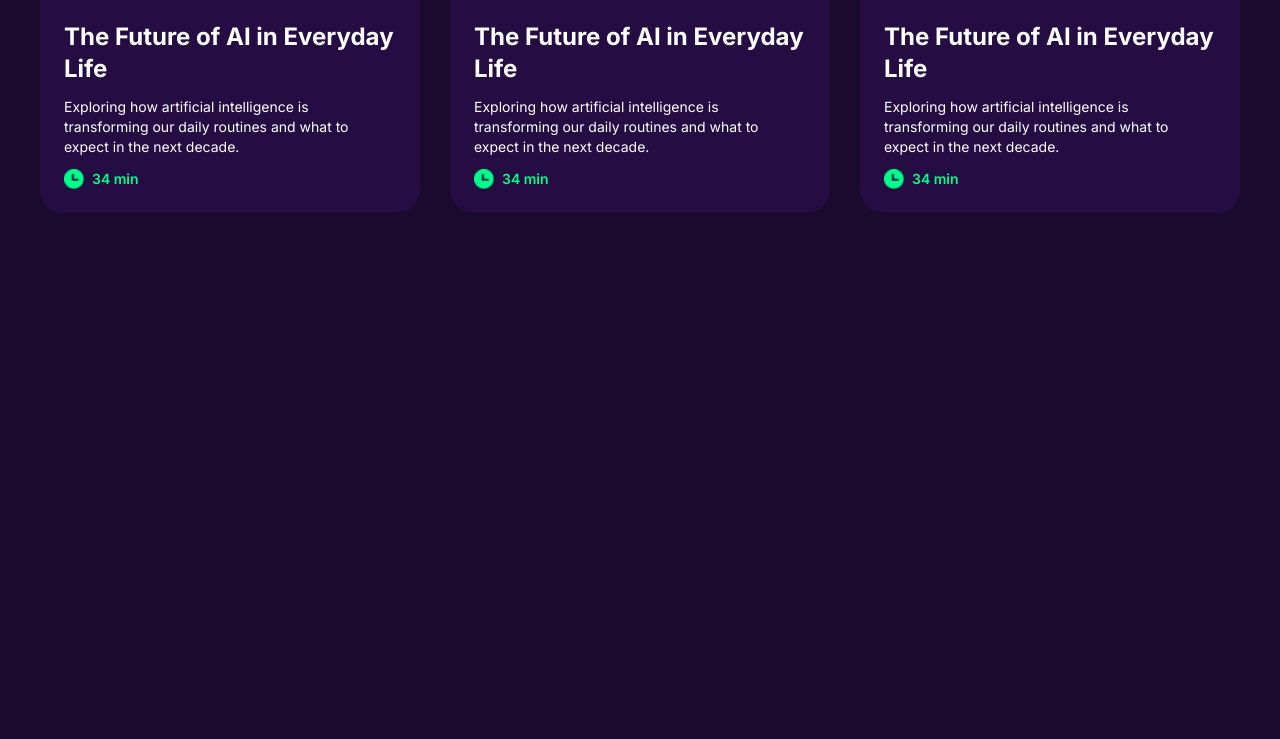
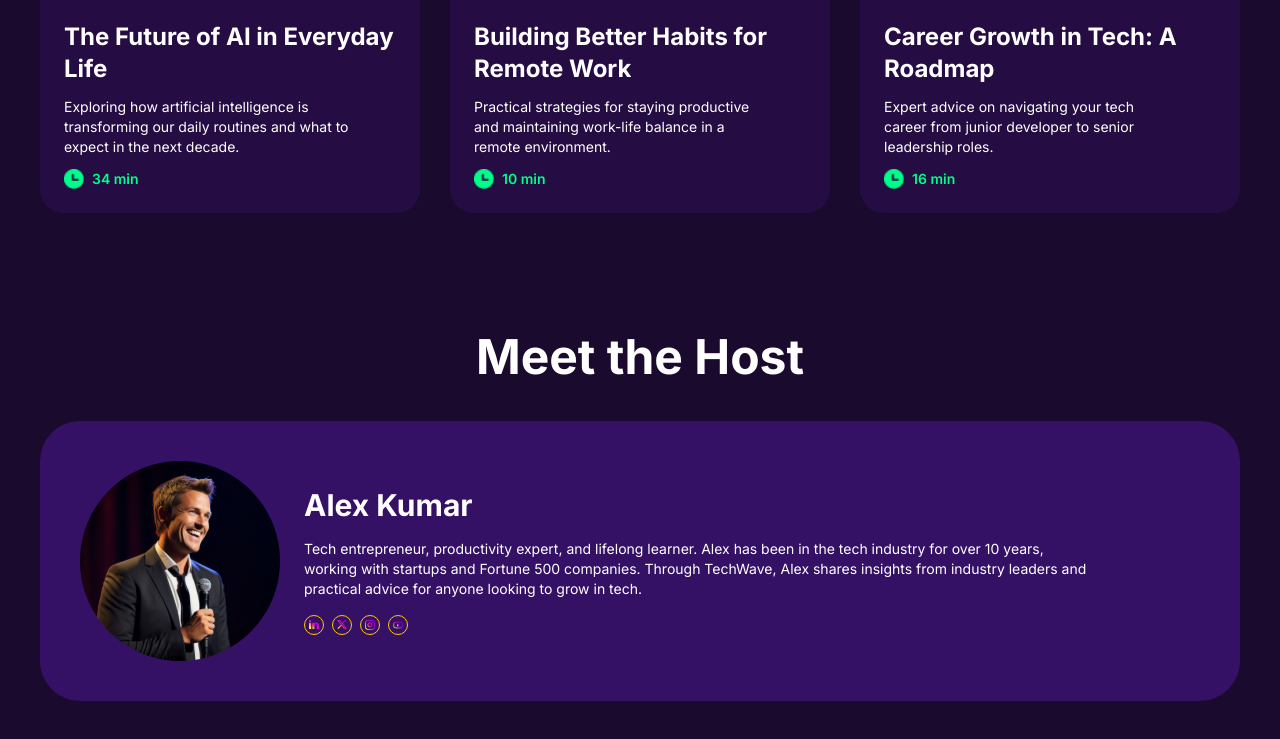
Before and after one commit to saiful2682070/assignment_02, a plain HTML site: page index.html in a window 1280 px wide. Shown: the part 3645-4384 px from the top of the page. Before the commit the page ends 3978 px from the top, so only its background shows below. Drawn offline with nearby package versions, Linux system fonts and the light colour scheme.

Commit message:
Added meet section

```diff
--- a/index.html
+++ b/index.html
@@ -179,13 +179,13 @@
                             allow="accelerometer; autoplay; clipboard-write; encrypted-media; gyroscope; picture-in-picture; web-share"
                             referrerpolicy="strict-origin-when-cross-origin" allowfullscreen></iframe>
                         <div class="p-6 m-0">
-                            <h4 class="mb-3 text-white font-bold text-2xl">The Future of AI in Everyday Life</h4>
-                            <p class="mb-3 font-normal text-sm text-white">Exploring how artificial intelligence is <br>
-                                transforming our daily routines and what to <br>
-                                expect in the next decade.</p>
+                            <h4 class="mb-3 text-white font-bold text-2xl">Building Better Habits for Remote Work</h4>
+                            <p class="mb-3 font-normal text-sm text-white">Practical strategies for staying productive
+                                <br> and maintaining work-life balance in a <br> remote environment.
+                            </p>
                             <div class="flex gap-2">
                                 <img class="w-5 h-5" src="assets/clock.png" alt="">
-                                <p class="text-[#00FF88] text-sm font-semibold">34 min</p>
+                                <p class="text-[#00FF88] text-sm font-semibold">10 min</p>
                             </div>
                         </div>
                     </div>
@@ -199,13 +199,12 @@
                             allow="accelerometer; autoplay; clipboard-write; encrypted-media; gyroscope; picture-in-picture; web-share"
                             referrerpolicy="strict-origin-when-cross-origin" allowfullscreen></iframe>
                         <div class="p-6 m-0">
-                            <h4 class="mb-3 text-white font-bold text-2xl">The Future of AI in Everyday Life</h4>
-                            <p class="mb-3 font-normal text-sm text-white">Exploring how artificial intelligence is <br>
-                                transforming our daily routines and what to <br>
-                                expect in the next decade.</p>
+                            <h4 class="mb-3 text-white font-bold text-2xl">Career Growth in Tech: A Roadmap</h4>
+                            <p class="mb-3 font-normal text-sm text-white">Expert advice on navigating your tech <br>
+                                career from junior developer to senior <br> leadership roles.</p>
                             <div class="flex gap-2">
                                 <img class="w-5 h-5" src="assets/clock.png" alt="">
-                                <p class="text-[#00FF88] text-sm font-semibold">34 min</p>
+                                <p class="text-[#00FF88] text-sm font-semibold">16 min</p>
                             </div>
                         </div>
                     </div>
@@ -214,6 +213,40 @@
         </div>
         <!-- End Featured Episodes -->
 
+        <!-- Start Meet the Host -->
+        <div class="mx-auto my-0 max-w[62%] w-[1200px] mt-30 mb-30">
+            <div>
+                <h1 class="font-bold text-5xl text-white mb-10 text-center">Meet the Host</h1>
+            </div>
+            <div class="flex gap-6 items-center p-10 bg-[#351165] rounded-[40px]">
+                <div>
+                    <img src="assets/host.png" alt="">
+                </div>
+                <div>
+                    <h2 class="font-bold text-white text-3xl mb-4">Alex Kumar</h2>
+                    <p class="font-normal text-white text-sm mb-4">Tech entrepreneur, productivity expert, and lifelong learner. Alex has been in the tech industry
+                        for over 10 years, <br> working with startups and Fortune 500 companies. Through TechWave, Alex
+                        shares insights from industry leaders and <br> practical advice for anyone looking to grow in
+                        tech.</p>
+                    <div class="flex gap-2 mt-4">
+                        <div class="w-5 h-5 rounded-[50%] border border-yellow-400 p-1">
+                            <img src="assets/linkedin.png" alt="">
+                        </div>
+                        <div class="w-5 h-5 rounded-[50%] border border-yellow-400 p-1">
+                            <img src="assets/x.png" alt="">
+                        </div>
+                        <div class="w-5 h-5 rounded-[50%] border border-yellow-400 p-1">
+                            <img src="assets/instagram.png" alt="">
+                        </div>
+                        <div class="w-5 h-5 rounded-[50%] border border-yellow-400 p-1">
+                            <img src="assets/youtube.png" alt="">
+                        </div>
+                    </div>
+                </div>
+            </div>
+        </div>
+        <!-- End Meet the Host -->
+
     </main>
     <footer>
 
```
